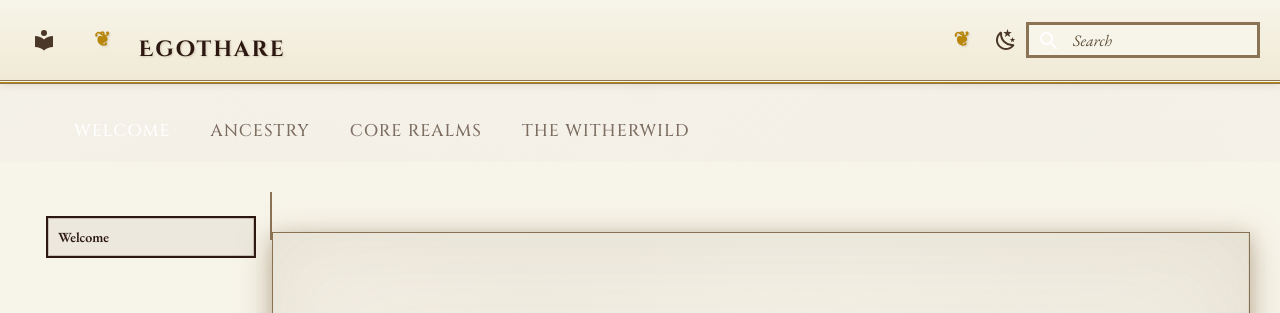
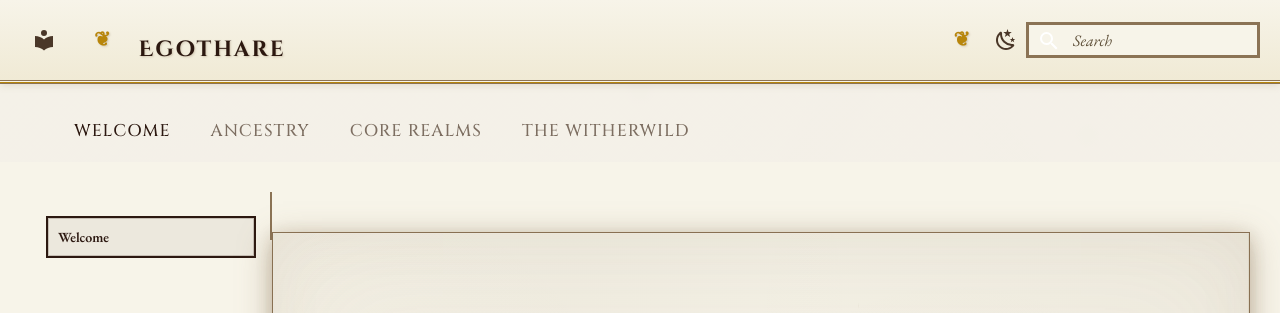
Before and after one commit to saurbre8/Egothare, an MkDocs documentation site: the page built from docs/index.md, in a window 1280 px wide. Shown: the top 313 px of the page. Built offline with MkDocs 1.6.1 and Material for MkDocs 9.7.7, drawn with Linux system fonts in a browser that asks for light colours.

Commit message:
Bolding on the chosen nav tab

```diff
--- a/docs/stylesheets/extra.css
+++ b/docs/stylesheets/extra.css
@@ -212,7 +212,7 @@
 
 .md-tabs__link:hover,
 .md-tabs__link--active {
-  color: var(--ink-dark);
+  color: var(--ink-dark) !important;
   background: rgba(184, 134, 11, 0.1);
   border-bottom: 2px solid var(--accent-gold);
 }
@@ -376,9 +376,19 @@
 /* Also style the tabs when active */
 .md-tabs__link--active {
   color: var(--ink-dark) !important;
-  background: rgba(44, 24, 16, 0.08) !important;
+  background: transparent !important;
   border-bottom: 3px solid var(--ink-dark) !important;
   font-weight: 600 !important;
+  text-decoration: bold !important;
+  text-underline-offset: 2px !important;
+}
+
+/* Force active tab text to stay dark - override Material theme */
+.md-tabs__item--active .md-tabs__link,
+.md-tabs__link[aria-current="page"] {
+  color: var(--ink-dark) !important;
+  text-decoration: bold !important;
+  text-underline-offset: 2px !important;
 }
 
 /* Content area like manuscript page */
```
